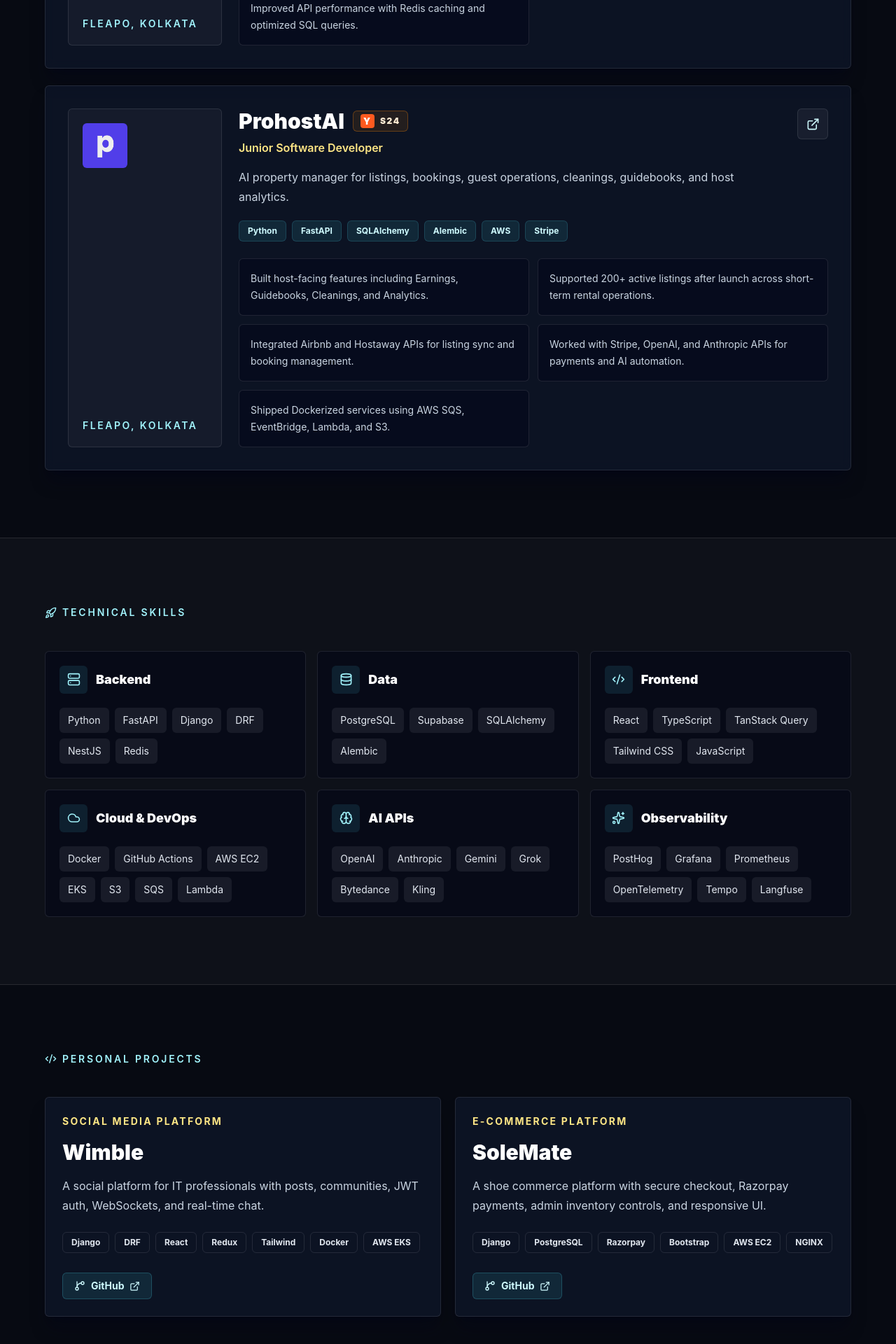
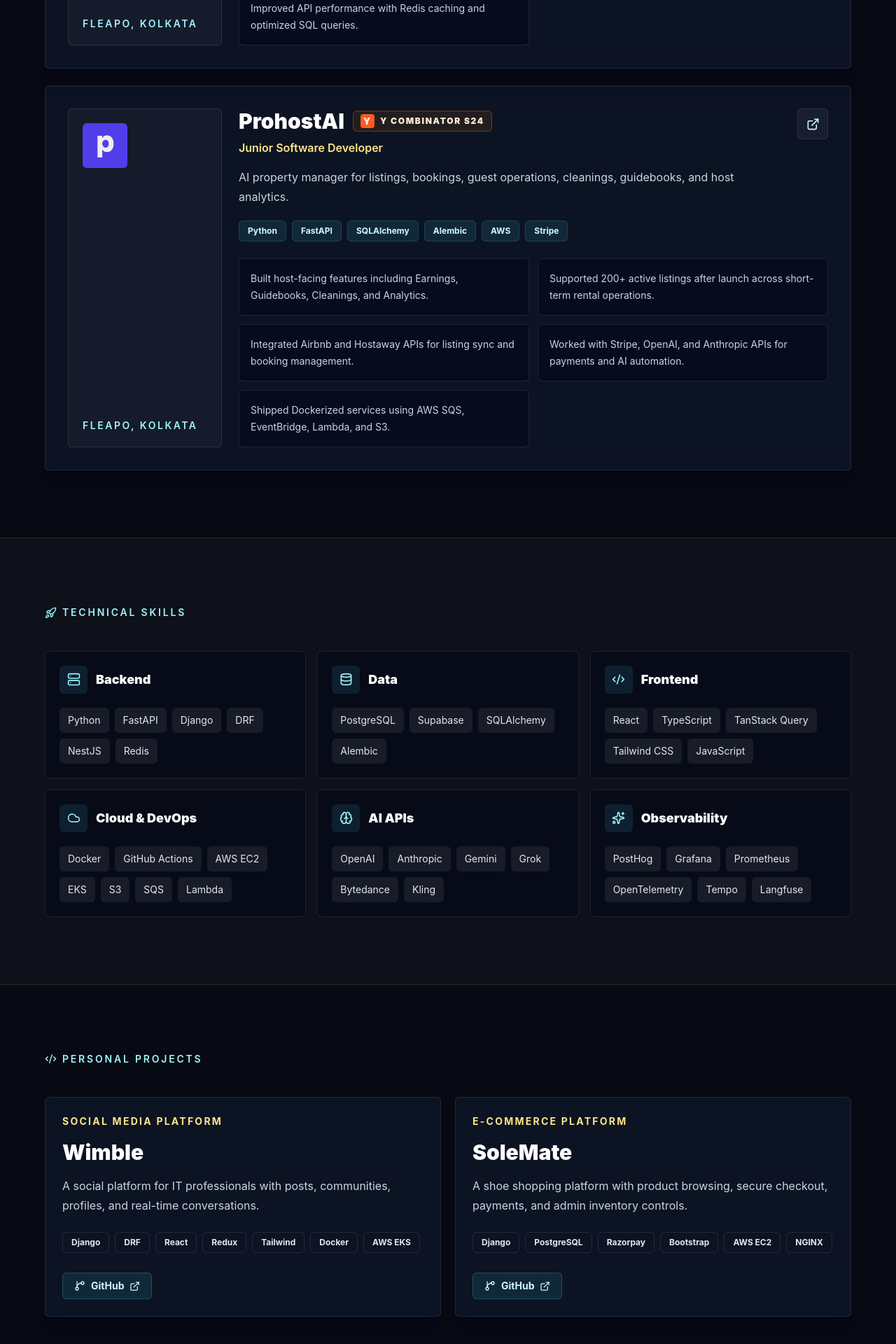
Before and after one commit to fauzu-dheen/portfolio, a React app: page / in a window 1280 px wide. Shown: the part 1837-3757 px from the top of the page at 70% size. Built offline with nearby package versions, Linux system fonts and the light colour scheme; the HTML template or start-up script is replaced by a standard one.

Commit message:
copy: simplify personal project descriptions

```diff
--- a/src/App.jsx
+++ b/src/App.jsx
@@ -113,7 +113,7 @@
     },
     {
       company: 'ProhostAI',
-      badge: 'YC S24',
+      badge: 'Y Combinator S24',
       role: 'Junior Software Developer',
       summary:
         'AI property manager for listings, bookings, guest operations, cleanings, guidebooks, and host analytics.',
@@ -168,7 +168,7 @@
       title: 'Wimble',
       type: 'Social Media Platform',
       description:
-        'A social platform for IT professionals with posts, communities, JWT auth, WebSockets, and real-time chat.',
+        'A social platform for IT professionals with posts, communities, profiles, and real-time conversations.',
       stack: ['Django', 'DRF', 'React', 'Redux', 'Tailwind', 'Docker', 'AWS EKS'],
       repo: 'https://github.com/fauzudheen/wimble',
     },
@@ -176,7 +176,7 @@
       title: 'SoleMate',
       type: 'E-Commerce Platform',
       description:
-        'A shoe commerce platform with secure checkout, Razorpay payments, admin inventory controls, and responsive UI.',
+        'A shoe shopping platform with product browsing, secure checkout, payments, and admin inventory controls.',
       stack: ['Django', 'PostgreSQL', 'Razorpay', 'Bootstrap', 'AWS EC2', 'NGINX'],
       repo: 'https://github.com/fauzudheen/SoleMate-Ecommerce',
     },
@@ -363,7 +363,7 @@
                             <span className="grid size-5 place-items-center rounded-sm bg-[#ff5a1f] text-[13px] font-black leading-none text-white">
                               Y
                             </span>
-                            {experience.badge.replace('YC ', '')}
+                            {experience.badge}
                           </span>
                         )}
                       </div>
```
